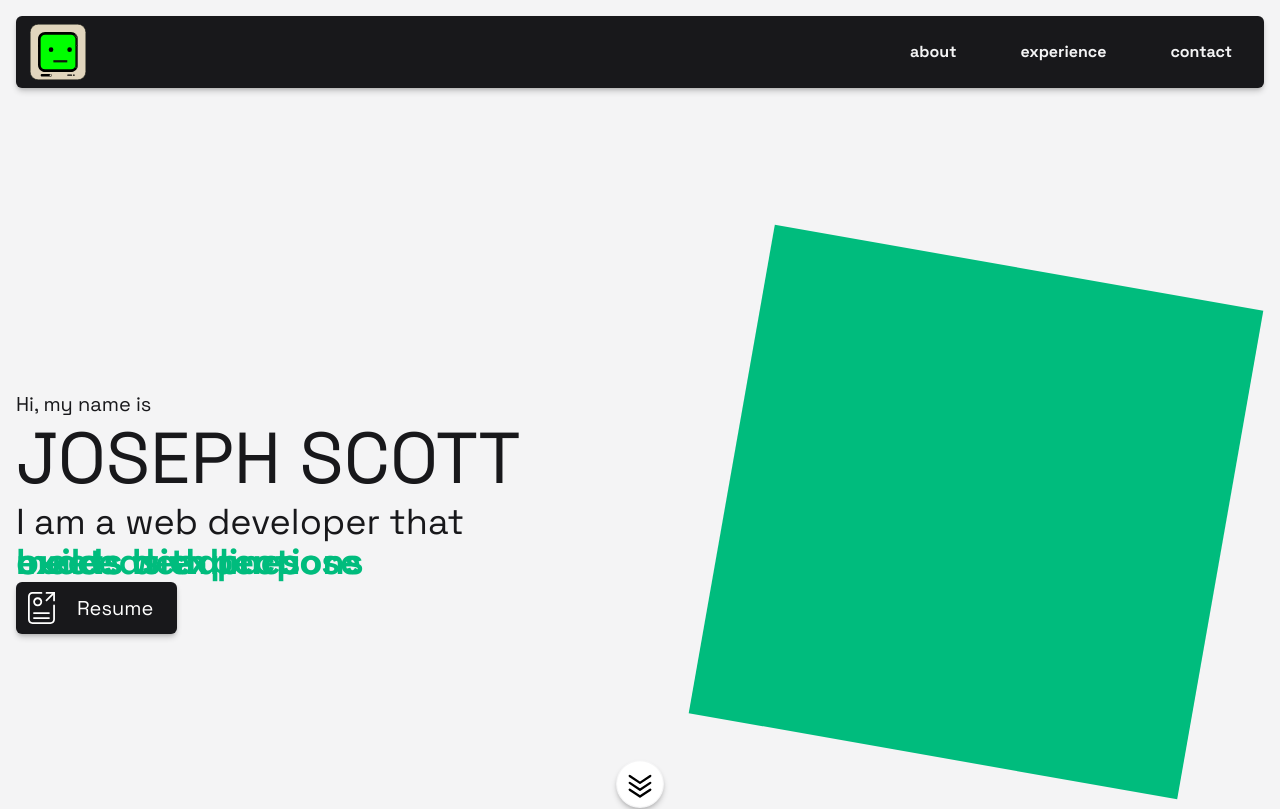
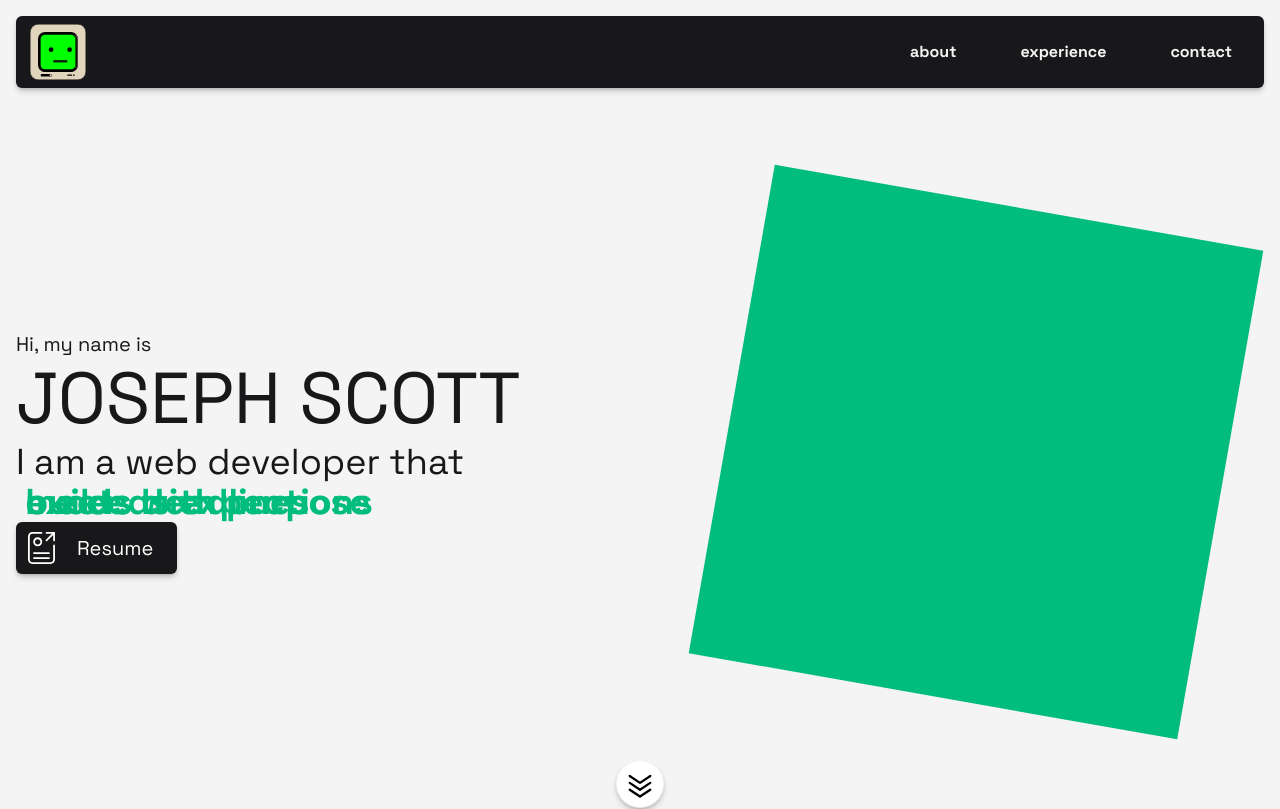
Before and after one commit to scottjoe1996/portfolio, a Next.js app: page / in a window 1280 px wide. Shown: the top 809 px of the page. Built offline with nearby package versions, Linux system fonts and the light colour scheme; no server answers.

Commit message:
spacing fixed using grid

```diff
--- a/components/sections/home/home-section.tsx
+++ b/components/sections/home/home-section.tsx
@@ -13,12 +13,12 @@ const HomeSection: React.FC = () => {
   }, []);
 
   return (
-    <section className="flex min-h-[calc(100vh-96px)] w-full flex-row flex-wrap-reverse content-center items-center justify-center px-4 py-30">
+    <section className="flex min-h-[calc(100vh-96px)] w-full flex-row flex-wrap-reverse content-center items-center justify-center px-4 pt-15 pb-30">
       <div className="max-w-4xl min-w-xs shrink grow basis-md">
         <p className="mb-1 text-xl">Hi, my name is</p>
         <h1 className="mb-2 text-7xl">JOSEPH SCOTT</h1>
         <div className="flex flex-wrap text-4xl">
-          <span>I am a web developer that </span>
+          <span>I am a web developer that</span>
           <TextDrop
             className="text-primary font-bold"
             texts={[
--- a/components/sections/home/text-drop.tsx
+++ b/components/sections/home/text-drop.tsx
@@ -31,18 +31,22 @@ const TextDrop: React.FC<TextDropProps> = ({ texts, className }) => {
     });
     setContainerWidth(largestWidth);
     setContainerHeight(largestHeight);
-  }, []);
+  }, [texts]);
 
   return (
     <span
-      className={`${className} relative inline-block`}
+      className={`${className} relative inline-grid`}
       style={{ width: containerWidth, height: containerHeight }}
     >
       {texts.map((text, index) => {
         const id = `${ID_PREFIX}-${index}`;
         return (
-          <motion.span id={id} key={id} className="absolute text-nowrap">
-            {text}
+          <motion.span
+            id={id}
+            key={id}
+            className="col-start-1 row-start-1 text-nowrap"
+          >
+            &nbsp;{text}
           </motion.span>
         );
       })}
```
